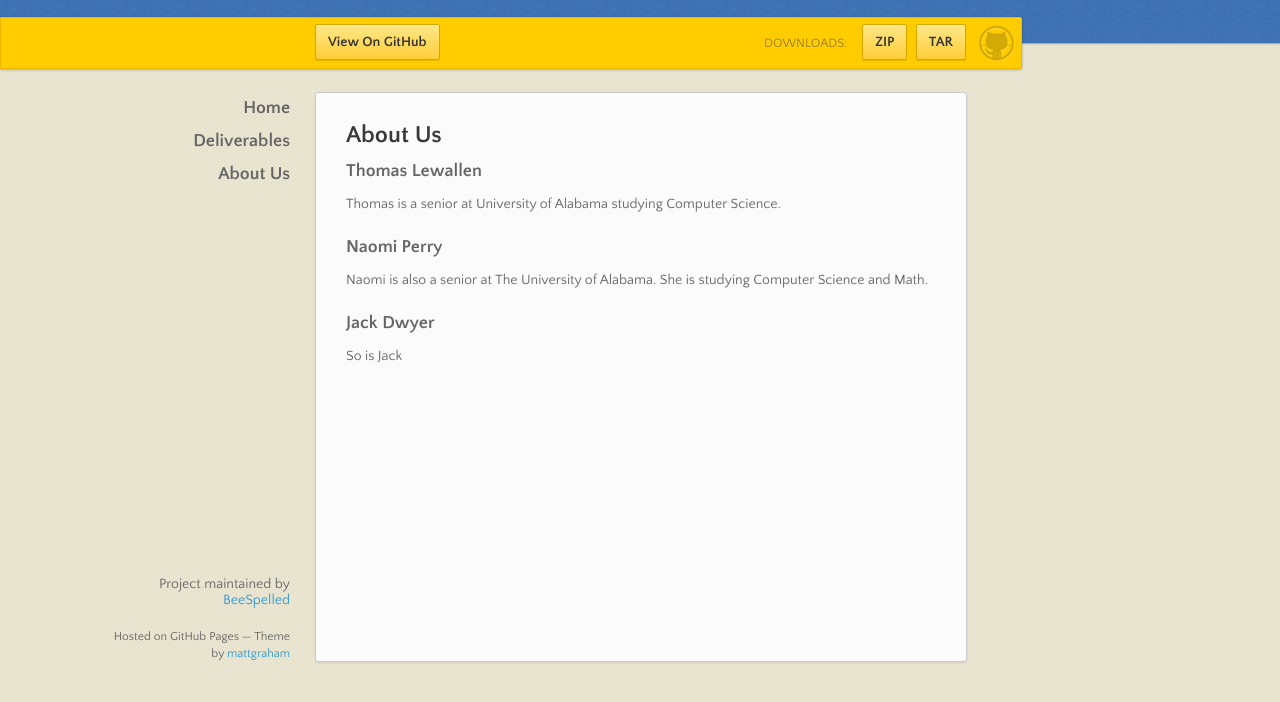
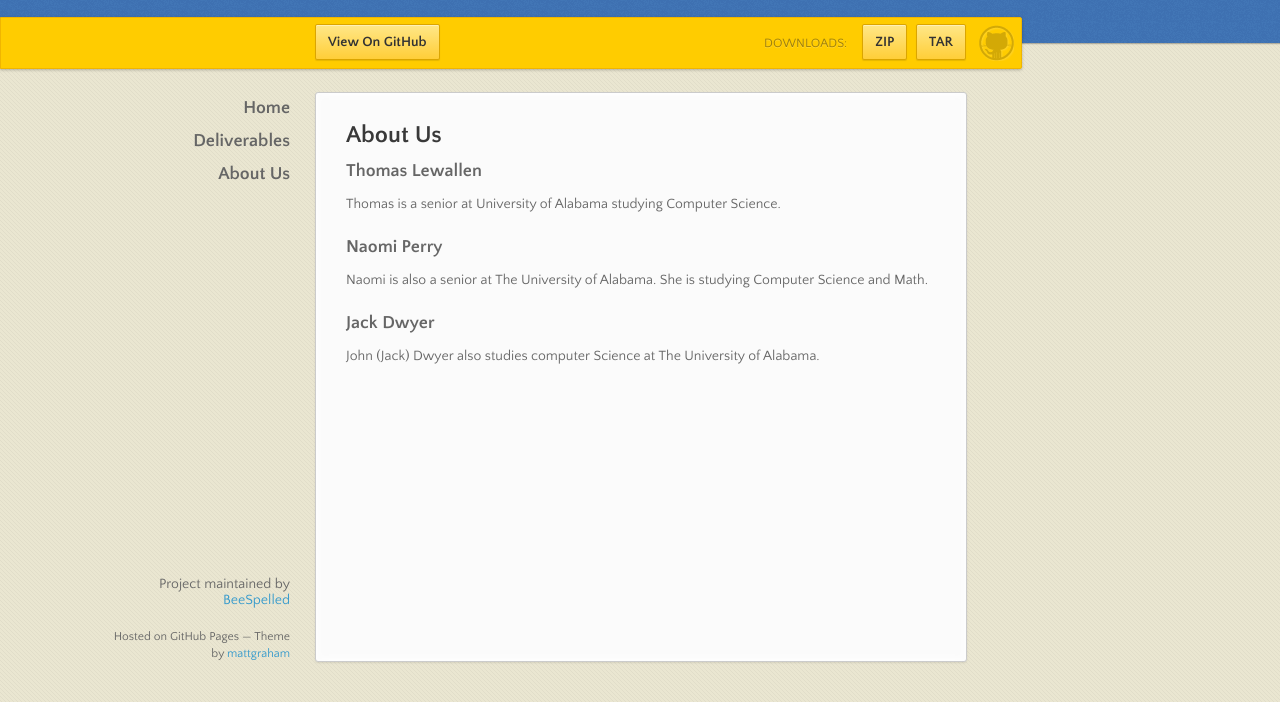
Before and after one commit to BeeSpelled/BeeSpelled.github.io, a plain HTML site: page aboutus.html in a window 1280 px wide. Shown: the part 98-800 px from the top of the page. Drawn offline with nearby package versions, Linux system fonts and the light colour scheme.

Commit message:
Information in about us

```diff
--- a/aboutus.html
+++ b/aboutus.html
@@ -70,7 +70,7 @@
         <!-- <img src="images/Jim.png" alt="Thomas"> -->
         <h3>Jack Dwyer</h3>
         <p>
-        So is Jack
+        John (Jack) Dwyer also studies computer Science at The University of Alabama.
         </p>
 
 
```
